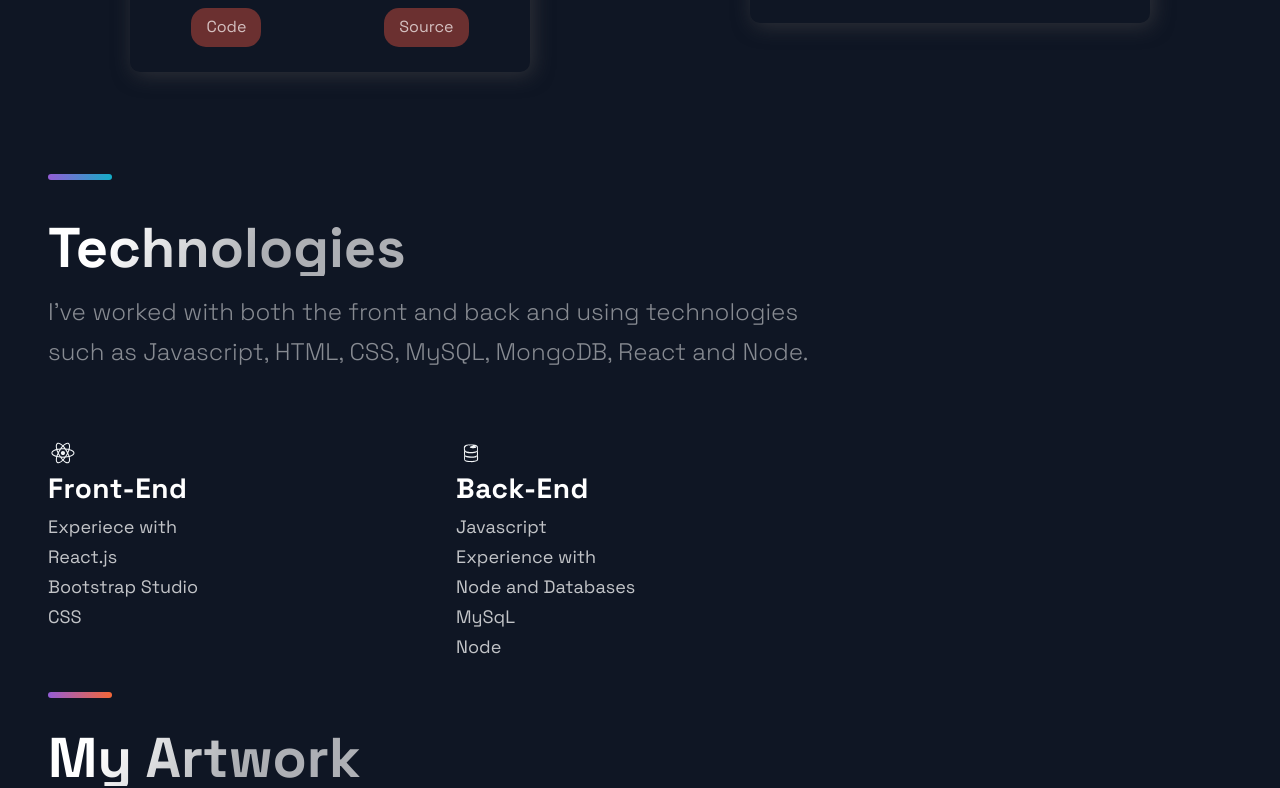
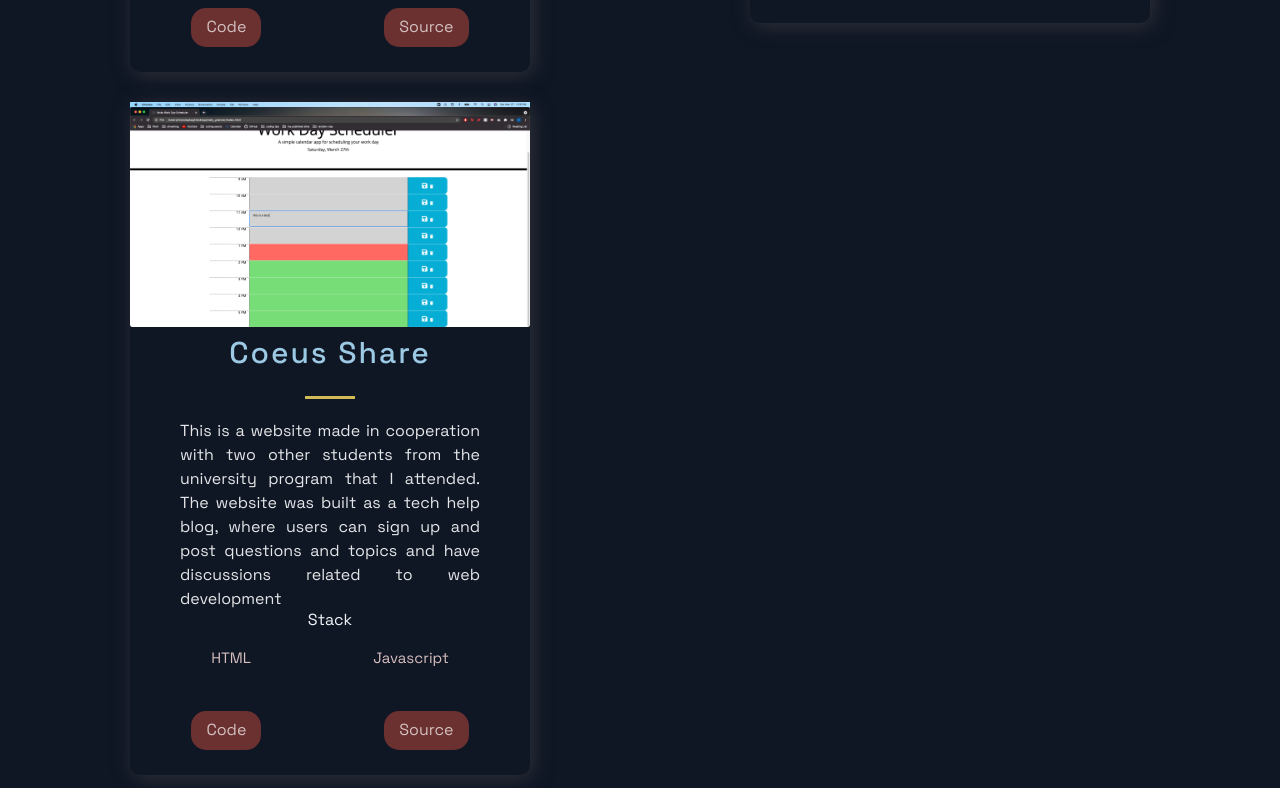
Before and after one commit to buckxx1/portfolio_website, a Next.js app: page / in a window 1280 px wide. Shown: the part 2218-3006 px from the top of the page. Built offline with nearby package versions, Linux system fonts and the light colour scheme.

Commit message:
added another project

```diff
--- a/src/components/Acomplishments/Acomplishments.js
+++ b/src/components/Acomplishments/Acomplishments.js
@@ -4,7 +4,7 @@ import { Section, SectionDivider, SectionTitle } from '../../styles/GlobalCompon
 import { Box, Boxes, BoxNum, BoxText } from './AcomplishmentsStyles';
 
 const data = [
-  { title: 'Diploma', text: 'University of Toronto'},
+  { title: 'Diploma', text: 'University of Toronto' },
   { title: '20+', text: 'Github Repositories', }
 ];
 
@@ -15,7 +15,7 @@ const Acomplishments = () => (
       {data.map((card, index) => (
         <Box key={index}>
           <BoxNum>{card.title}</BoxNum>
-      <BoxText>{card.text}</BoxText>
+          <BoxText>{card.text}</BoxText>
         </Box>
       ))}
     </Boxes>
--- a/src/constants/constants.js
+++ b/src/constants/constants.js
@@ -35,6 +35,15 @@ export const projects = [
     visit: 'https://buckxx1.github.io/Daily_planner/',
     id: 3,
   },
+  {
+    title: 'Coeus Share',
+    description: "This is a website made in cooperation with two other students from the university program that I attended. The website was built as a tech help blog, where users can sign up and post questions and topics and have discussions related to web development",
+    image: '/images/dailyplanner.png',
+    tags: ['HTML', 'Javascript'],
+    source: 'https://github.com/ITJagraj/Tutor-app',
+    visit: 'https://coeus-share.herokuapp.com/',
+    id: 3,
+  },
 ];
 
 export const TimeLineData = [
```
